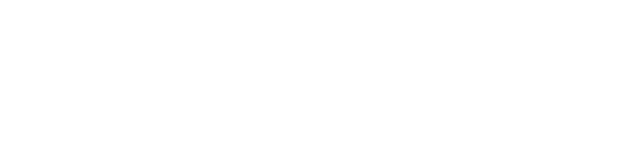
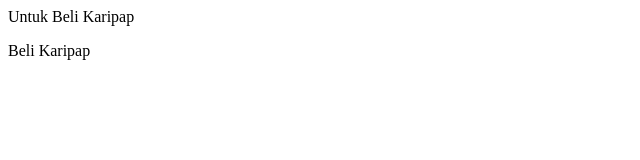
Before and after one commit to rahman-gif/Karipap, a plain HTML site: page index.html in a window 1280 px wide. Shown: the whole page, without its empty margins (0-640 px from the left). Drawn offline with Linux system fonts and the light colour scheme.

Commit message:
Update index.html

```diff
--- a/index.html
+++ b/index.html
@@ -3,5 +3,7 @@
 <title>Karipap Frozen</title>
 </head>
 <body>
+<p>Untuk Beli Karipap<p>
+<p type='button'>Beli Karipap<p>
 </body>
 </html>
```
